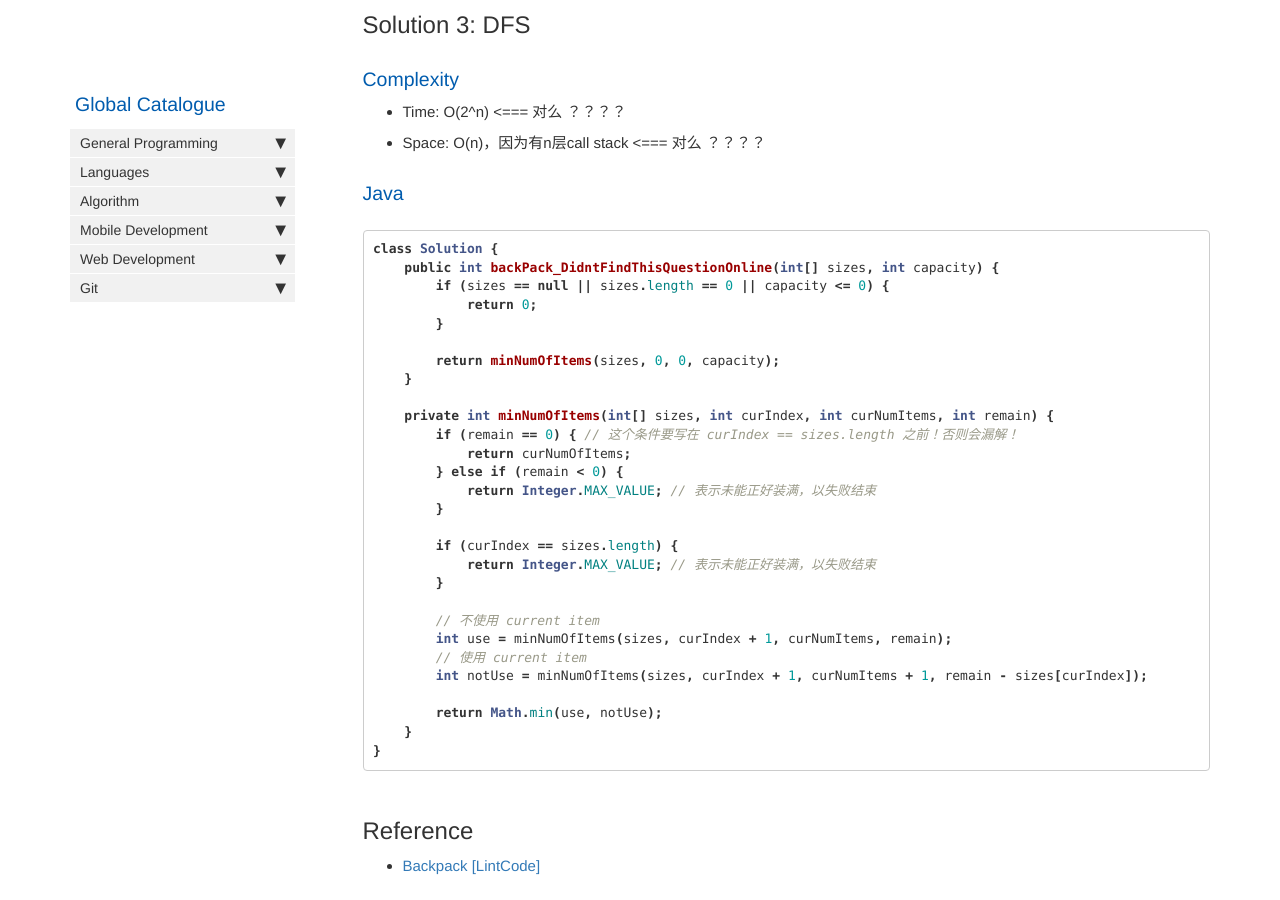
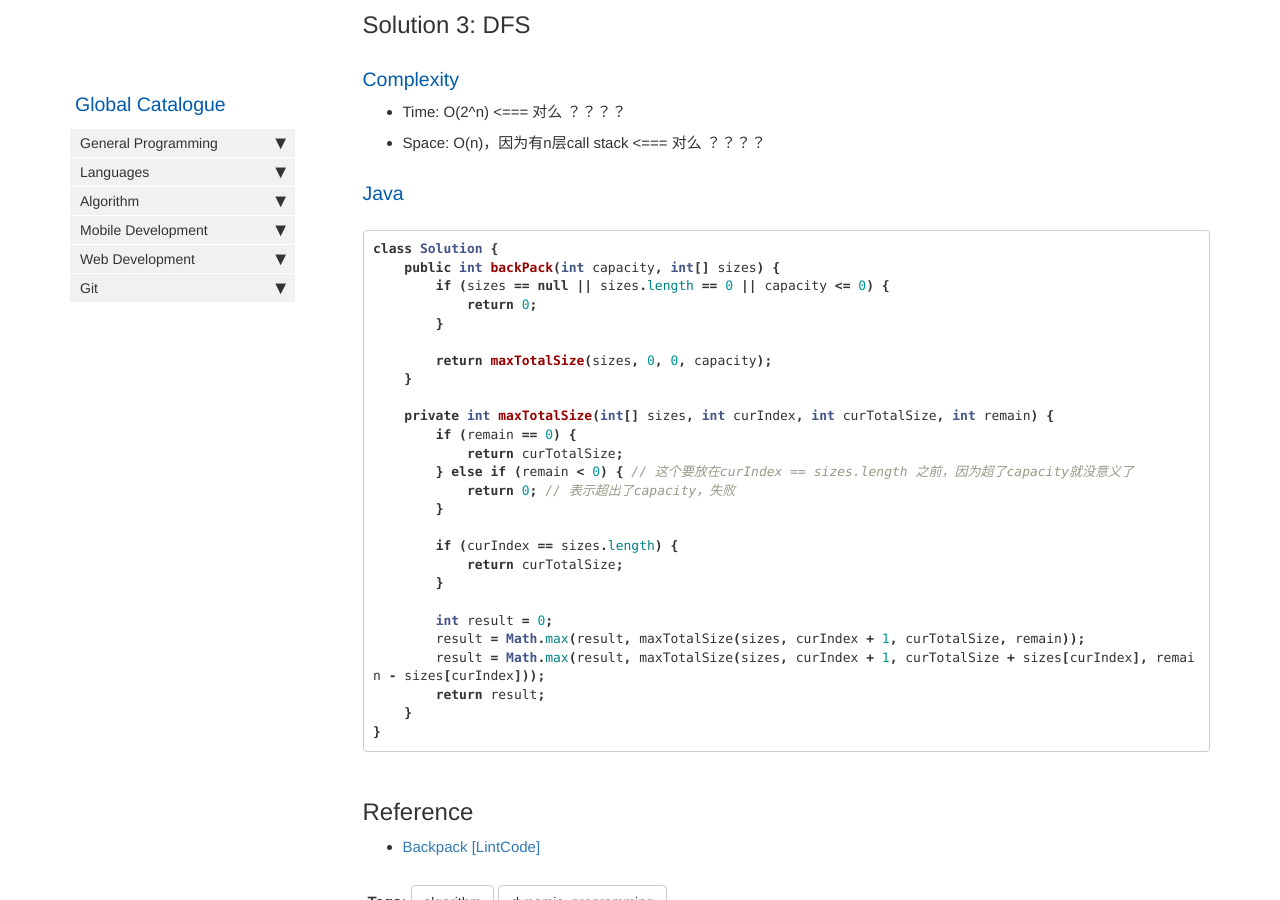
Before and after one commit to HungryOrc/hungryorc.github.io, a Jekyll site: the page built from pages/algorithm/algorithm_backpack_01_1Attr_returnMaxTotalSize.md, in a window 1280 px wide and 900 px high, scrolled down 6970 px. Built offline with Jekyll 4.4.1, drawn with Linux system fonts in a browser that asks for light colours; nearby versions of some CDN libraries; comment, search, counter and statistics services are not loaded.

Commit message:
Update algorithm_backpack_01_1Attr_returnMaxTotalSize.md

````diff
--- a/pages/algorithm/algorithm_backpack_01_1Attr_returnMaxTotalSize.md
+++ b/pages/algorithm/algorithm_backpack_01_1Attr_returnMaxTotalSize.md
@@ -314,31 +314,29 @@
 ### Java
 ```java
 class Solution {
-    public int backPack_DidntFindThisQuestionOnline(int[] sizes, int capacity) {
+    public int backPack(int capacity, int[] sizes) {
         if (sizes == null || sizes.length == 0 || capacity <= 0) {
             return 0;
         }
 
-        return minNumOfItems(sizes, 0, 0, capacity);
+        return maxTotalSize(sizes, 0, 0, capacity);
     }
 
-    private int minNumOfItems(int[] sizes, int curIndex, int curNumItems, int remain) {
-        if (remain == 0) { // 这个条件要写在 curIndex == sizes.length 之前！否则会漏解！
-            return curNumOfItems;
-        } else if (remain < 0) {
-            return Integer.MAX_VALUE; // 表示未能正好装满，以失败结束
+    private int maxTotalSize(int[] sizes, int curIndex, int curTotalSize, int remain) {
+        if (remain == 0) {
+            return curTotalSize;
+        } else if (remain < 0) { // 这个要放在curIndex == sizes.length 之前，因为超了capacity就没意义了
+            return 0; // 表示超出了capacity，失败
         }
 
         if (curIndex == sizes.length) {
-            return Integer.MAX_VALUE; // 表示未能正好装满，以失败结束
+            return curTotalSize;
         }
 
-        // 不使用 current item
-        int use = minNumOfItems(sizes, curIndex + 1, curNumItems, remain);
-        // 使用 current item
-        int notUse = minNumOfItems(sizes, curIndex + 1, curNumItems + 1, remain - sizes[curIndex]);
-
-        return Math.min(use, notUse);
+        int result = 0;
+        result = Math.max(result, maxTotalSize(sizes, curIndex + 1, curTotalSize, remain));
+        result = Math.max(result, maxTotalSize(sizes, curIndex + 1, curTotalSize + sizes[curIndex], remain - sizes[curIndex]));
+        return result;
     }
 }
 ```
````
